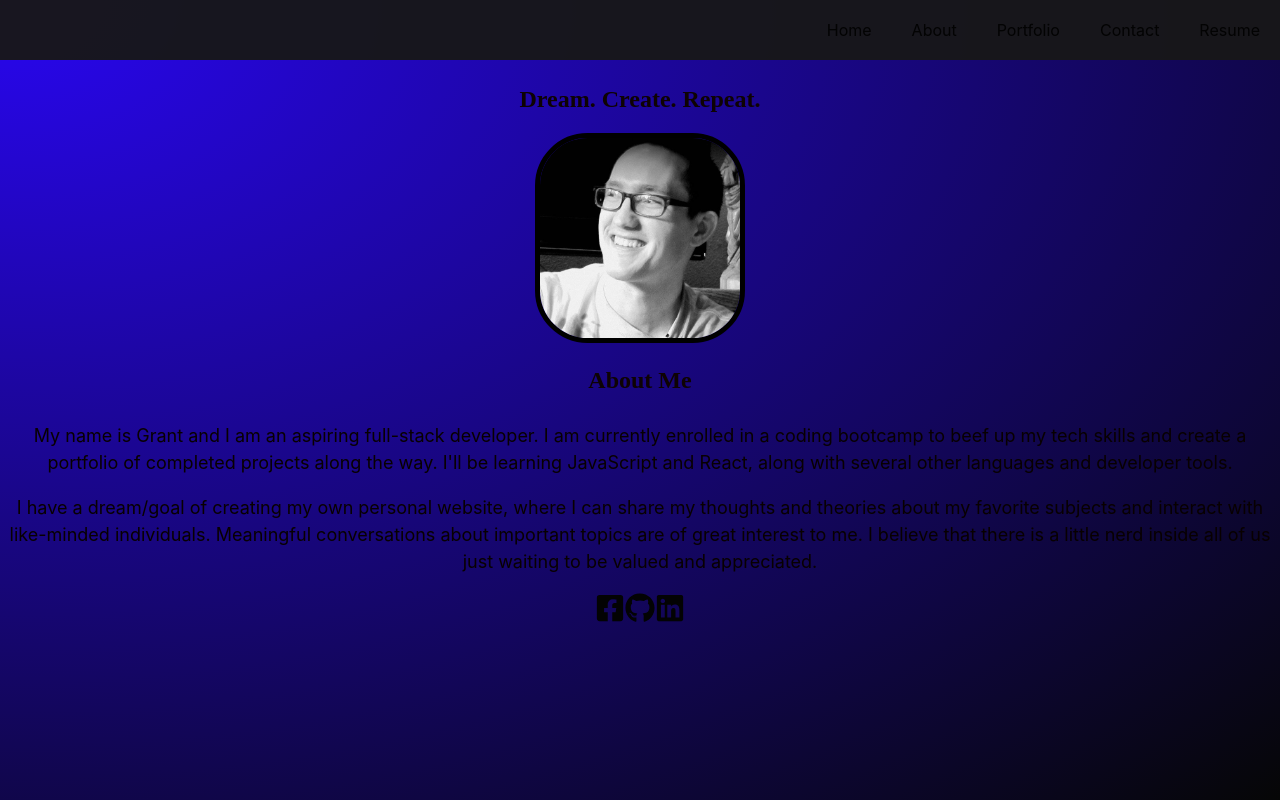
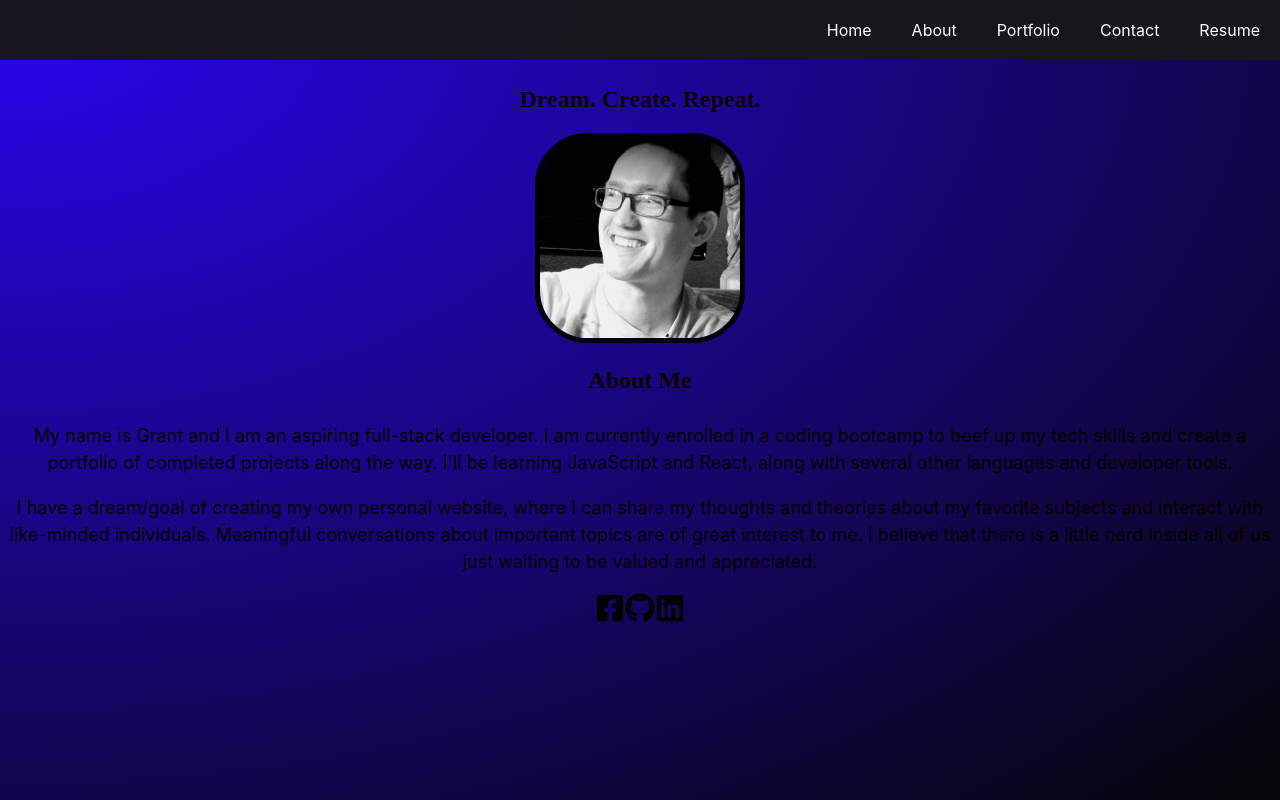
Before and after one commit to Willisson7/willispro, a React (Create React App) app: page / in a window 1280 px wide. Built offline with nearby package versions, Linux system fonts and the light colour scheme.

Commit message:
Changed Navbar text color

```diff
--- a/src/components/nav.js
+++ b/src/components/nav.js
@@ -5,11 +5,11 @@ function Navbar() {
   return (
     <header>
      <ul>
-      <li><Link to="/">Home</Link></li>
-      <li><Link to="/">About</Link></li>
-      <li><Link to="/Portfolio">Portfolio</Link></li>
-      <li><Link to="/Contact">Contact</Link></li>
-      <li><Link to="/Resume">Resume</Link></li>
+      <li><Link className="navlink" to ="/">Home</Link></li>
+      <li><Link className="navlink" to="/">About</Link></li>
+      <li><Link className="navlink" to="/Portfolio">Portfolio</Link></li>
+      <li><Link className="navlink" to="/Contact">Contact</Link></li>
+      <li><Link className="navlink" to="/Resume">Resume</Link></li>
      </ul>
     </header>
   );
--- a/src/styles/header.css
+++ b/src/styles/header.css
@@ -11,6 +11,7 @@ ul{
     list-style-type: none;
     display: flex;
     justify-content: flex-end;
+    color: white;
     background-color: rgba(23, 23, 24, 0.962);
   }
 
@@ -19,3 +20,7 @@ ul{
     top: 0;
     z-index: 100;
   }
+
+  .navlink{
+    color: white;
+  }
```
